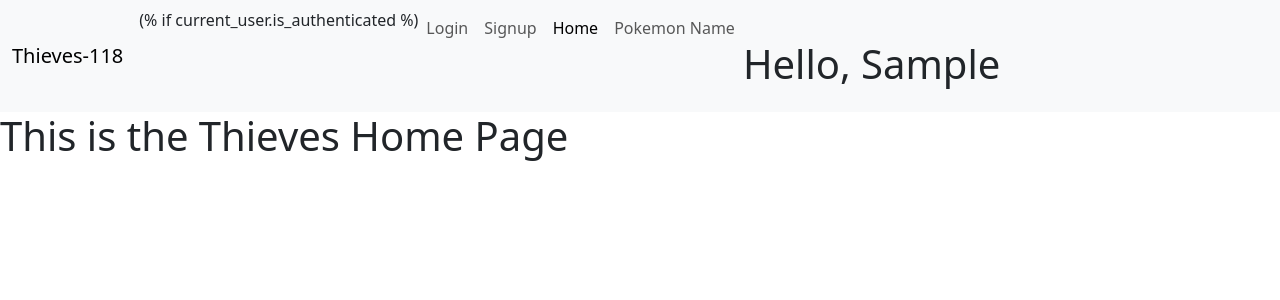
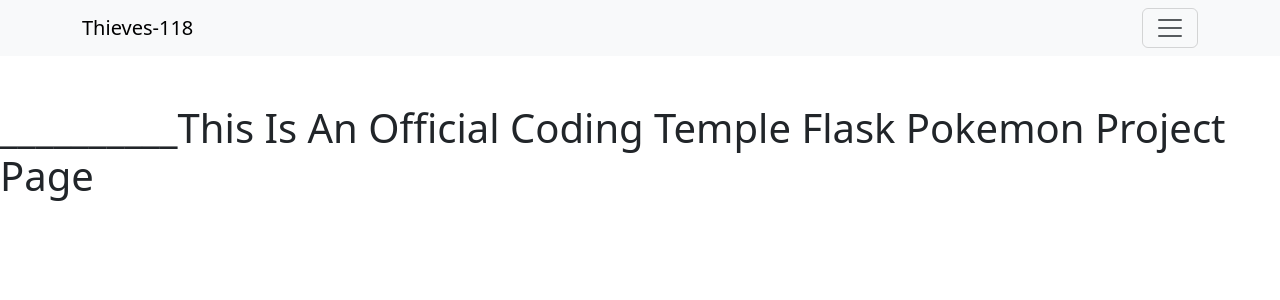
Before and after one commit to 9000HAL/HW_WEEK-5-FLASK-Day-1_fresh.file, a Flask app: page / in a window 1280 px wide. Shown: the top 300 px of the page. Run offline with Flask 3, Linux system fonts and the light colour scheme; the visitor is signed in with stand-in values (Sample User, id 1).

Commit message:
wrapping to submit github repo hw

```diff
--- a/app/routes.py
+++ b/app/routes.py
@@ -88,10 +88,18 @@
 if __name__ == "__main__":
     app.run(debug=True)
 
+#app = Flask(__name__) RE: ABOVE????
+
 ##################
 
+###################LOGOUT
 
-
+@app.route('/logout')
+@login_required
+def logout():
+        logout_user()
+        flash('Successfully logged out', 'warning')
+        return redirect(url_for('home'))
 
 
 
--- a/app/static/css/styles.css
+++ b/app/static/css/styles.css
@@ -1,6 +1,10 @@
+
+
+
 #form-container {
     box-shadow: rgba(0, 0, 0, 0.24) 0px 3px 8px;
     margin-top: 3rem;
     padding: 2rem;
     background-color: aqua;
+
 }
--- a/app/templates/base.html
+++ b/app/templates/base.html
@@ -9,21 +9,14 @@
     <title>{% block title %} {% endblock %}</title>
 </head>
 <body>
-    <nav class="navbar navbar-expand-lg bg-body-tertiary">
-        <div class="container-fluid">
+    <nav class="navbar navbar-expand-xlg bg-body-tertiary">
+        <div class="container">
           <a class="navbar-brand" href="/">Thieves-118</a>
           <button class="navbar-toggler" type="button" data-bs-toggle="collapse" data-bs-target="#navbarNav" aria-controls="navbarNav" aria-expanded="false" aria-label="Toggle navigation">
             <span class="navbar-toggler-icon"></span>
           </button>
           <div class="collapse navbar-collapse" id="navbarNav">
             <ul class="navbar-nav">
-              (% if current_user.is_authenticated %)
-              <li class="nav-item">
-                <a class="nav-link" href="{{ url_for('login') }}">Login</a>
-              </li>
-              <li class="nav-item">
-                <a class="nav-link" href="{{ url_for('signup') }}">Signup</a>
-              </li>
               <li class="nav-item">
                 <a class="nav-link active" aria-current="page" href="{{ url_for('home') }}">Home</a>
               </li>
@@ -31,7 +24,14 @@
                 <a class="nav-link" href="{{ url_for('pokemon_name') }}">Pokemon Name</a>
               </li>
               <li class="nav-item">
-                <p class="nav-link"><h1>Hello, {{ current_user.first_name }}</p></h1>
+                <p class="nav-link"><h1>Thanks For Visiting {{ current_user.first_name }}!</p></h1>
+              </li>
+              <a class="btn btn-secondary" href="{{ url_for('logout')}}">Logout</a>
+              <li class="nav-item">
+                <a class="nav-link" href="{{ url_for('login') }}">Login</a>
+              </li>
+              <li class="nav-item">
+                <a class="nav-link" href="{{ url_for('signup') }}">Signup</a>
               </li>
             </ul>
           </div>
--- a/app/templates/home.html
+++ b/app/templates/home.html
@@ -5,5 +5,7 @@
 {% endblock %}
 
 {% block content %}
-    <h1>This is the Thieves Home Page</h1>
+    <br>
+    <br>
+    <h1>__________This Is An Official Coding Temple Flask Pokemon Project Page</h1>
 {% endblock %}
```
Also changed, not shown: 1 other file.
